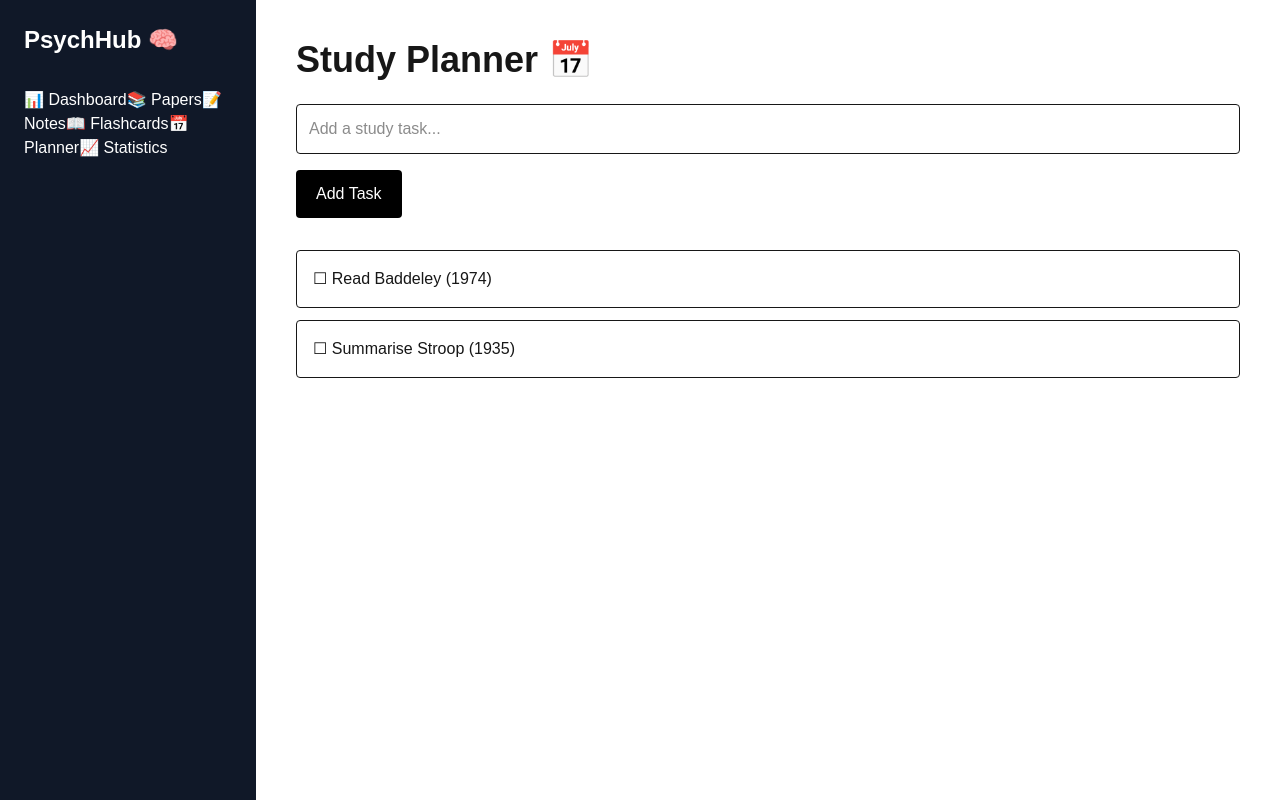
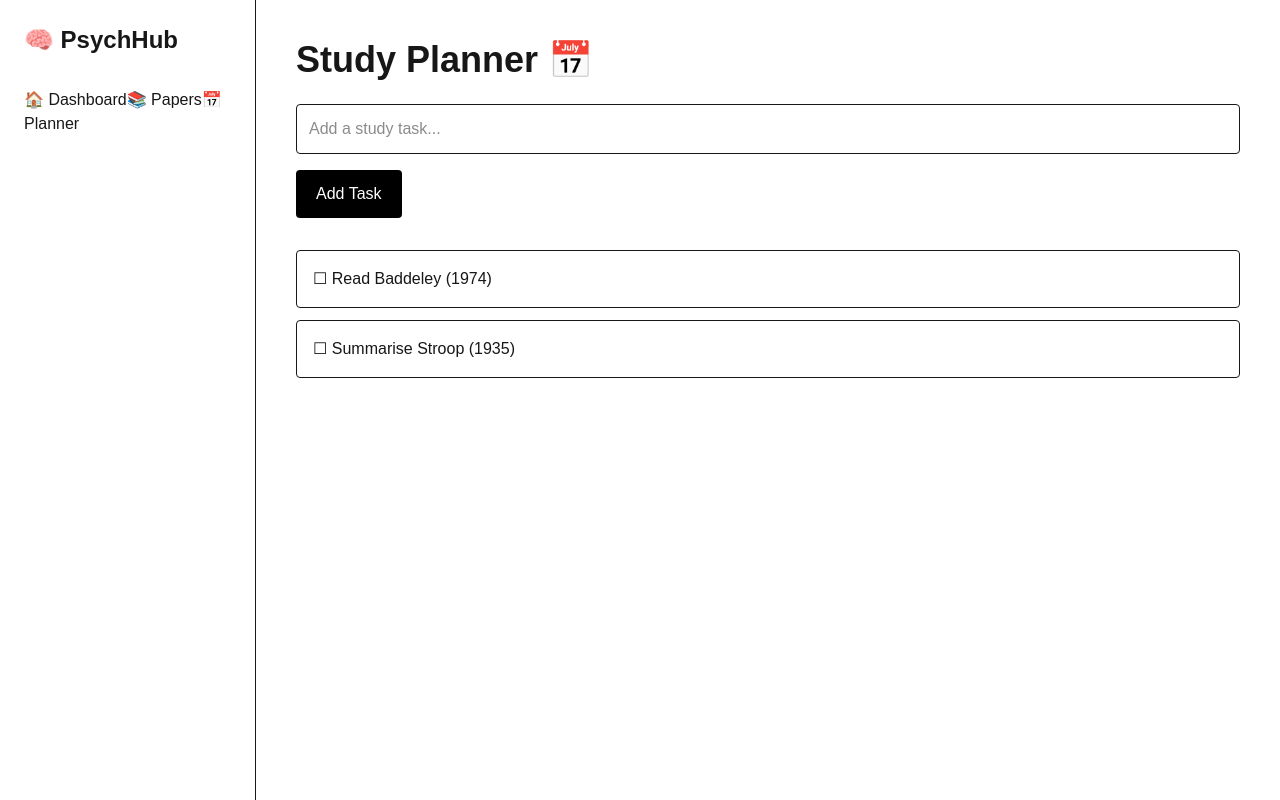
Before and after one commit to harrietwork-rgb/psychhub, a Next.js app: page /planner in a window 1280 px wide. Built offline with nearby package versions, Linux system fonts and the light colour scheme.

Commit message:
Add dashboard and sidebar navigation

```diff
--- a/app/layout.tsx
+++ b/app/layout.tsx
@@ -28,7 +28,7 @@ export default function RootLayout({
       lang="en"
       className={`${geistSans.variable} ${geistMono.variable} h-full antialiased`}
     >
-      <body className="min-h-full">
+      <body className="min-h-screen">
         <div className="flex">
           <Sidebar />
 
--- a/app/page.tsx
+++ b/app/page.tsx
@@ -1,65 +1,46 @@
-import Image from "next/image";
-
 export default function Home() {
   return (
-    <div className="flex flex-col flex-1 items-center justify-center bg-zinc-50 font-sans dark:bg-black">
-      <main className="flex flex-1 w-full max-w-3xl flex-col items-center justify-between py-32 px-16 bg-white dark:bg-black sm:items-start">
-        <Image
-          className="dark:invert"
-          src="/next.svg"
-          alt="Next.js logo"
-          width={100}
-          height={20}
-          priority
-        />
-        <div className="flex flex-col items-center gap-6 text-center sm:items-start sm:text-left">
-          <h1 className="max-w-xs text-3xl font-semibold leading-10 tracking-tight text-black dark:text-zinc-50">
-            To get started, edit the page.tsx file.
-          </h1>
-          <p className="max-w-md text-lg leading-8 text-zinc-600 dark:text-zinc-400">
-            Looking for a starting point or more instructions? Head over to{" "}
-            <a
-              href="https://vercel.com/templates?framework=next.js&utm_source=create-next-app&utm_medium=appdir-template-tw&utm_campaign=create-next-app"
-              className="font-medium text-zinc-950 dark:text-zinc-50"
-            >
-              Templates
-            </a>{" "}
-            or the{" "}
-            <a
-              href="https://nextjs.org/learn?utm_source=create-next-app&utm_medium=appdir-template-tw&utm_campaign=create-next-app"
-              className="font-medium text-zinc-950 dark:text-zinc-50"
-            >
-              Learning
-            </a>{" "}
-            center.
+    <main className="p-10">
+
+      <h1 className="text-4xl font-bold">
+        🧠 PsychHub Dashboard
+      </h1>
+
+      <p className="mt-3 text-gray-600">
+        Your psychology study companion
+      </p>
+
+      <div className="mt-10 grid gap-6 md:grid-cols-3">
+
+        <div className="rounded-lg border p-6">
+          <h2 className="text-xl font-bold">
+            📚 Papers
+          </h2>
+          <p className="mt-2">
+            Manage your research papers
           </p>
         </div>
-        <div className="flex flex-col gap-4 text-base font-medium sm:flex-row">
-          <a
-            className="flex h-12 w-full items-center justify-center gap-2 rounded-full bg-foreground px-5 text-background transition-colors hover:bg-[#383838] dark:hover:bg-[#ccc] md:w-[158px]"
-            href="https://vercel.com/new?utm_source=create-next-app&utm_medium=appdir-template-tw&utm_campaign=create-next-app"
-            target="_blank"
-            rel="noopener noreferrer"
-          >
-            <Image
-              className="dark:invert"
-              src="/vercel.svg"
-              alt="Vercel logomark"
-              width={16}
-              height={16}
-            />
-            Deploy Now
-          </a>
-          <a
-            className="flex h-12 w-full items-center justify-center rounded-full border border-solid border-black/[.08] px-5 transition-colors hover:border-transparent hover:bg-black/[.04] dark:border-white/[.145] dark:hover:bg-[#1a1a1a] md:w-[158px]"
-            href="https://nextjs.org/docs?utm_source=create-next-app&utm_medium=appdir-template-tw&utm_campaign=create-next-app"
-            target="_blank"
-            rel="noopener noreferrer"
-          >
-            Documentation
-          </a>
+
+        <div className="rounded-lg border p-6">
+          <h2 className="text-xl font-bold">
+            📝 Notes
+          </h2>
+          <p className="mt-2">
+            Review your study notes
+          </p>
         </div>
-      </main>
-    </div>
+
+        <div className="rounded-lg border p-6">
+          <h2 className="text-xl font-bold">
+            📅 Planner
+          </h2>
+          <p className="mt-2">
+            Organise your revision
+          </p>
+        </div>
+
+      </div>
+
+    </main>
   );
 }
--- a/components/Sidebar.tsx
+++ b/components/Sidebar.tsx
@@ -1,35 +1,29 @@
+import Link from "next/link";
+
 export default function Sidebar() {
   return (
-    <aside className="h-screen w-64 bg-gray-900 p-6 text-white">
-      <h1 className="text-2xl font-bold">
-        PsychHub 🧠
+    <aside className="w-64 min-h-screen border-r p-6">
+
+      <h1 className="text-2xl font-bold mb-8">
+        🧠 PsychHub
       </h1>
 
-      <nav className="mt-8 space-y-4">
-        <a href="/dashboard">
-          📊 Dashboard
-        </a>
+      <nav className="space-y-4">
 
-        <a href="/papers">
+        <Link href="/">
+          🏠 Dashboard
+        </Link>
+
+        <Link href="/papers">
           📚 Papers
-        </a>
+        </Link>
 
-        <a href="/notes">
-          📝 Notes
-        </a>
+        <Link href="/planner">
+          📅 Planner
+        </Link>
 
-        <a href="/flashcards">
-          📖 Flashcards
-        </a>
+      </nav>
 
-        <a href="/planner">
-          📅 Planner
-        </a>
-
-        <a href="/stats">
-          📈 Statistics
-        </a>
-      </nav>
     </aside>
   );
 }
```
